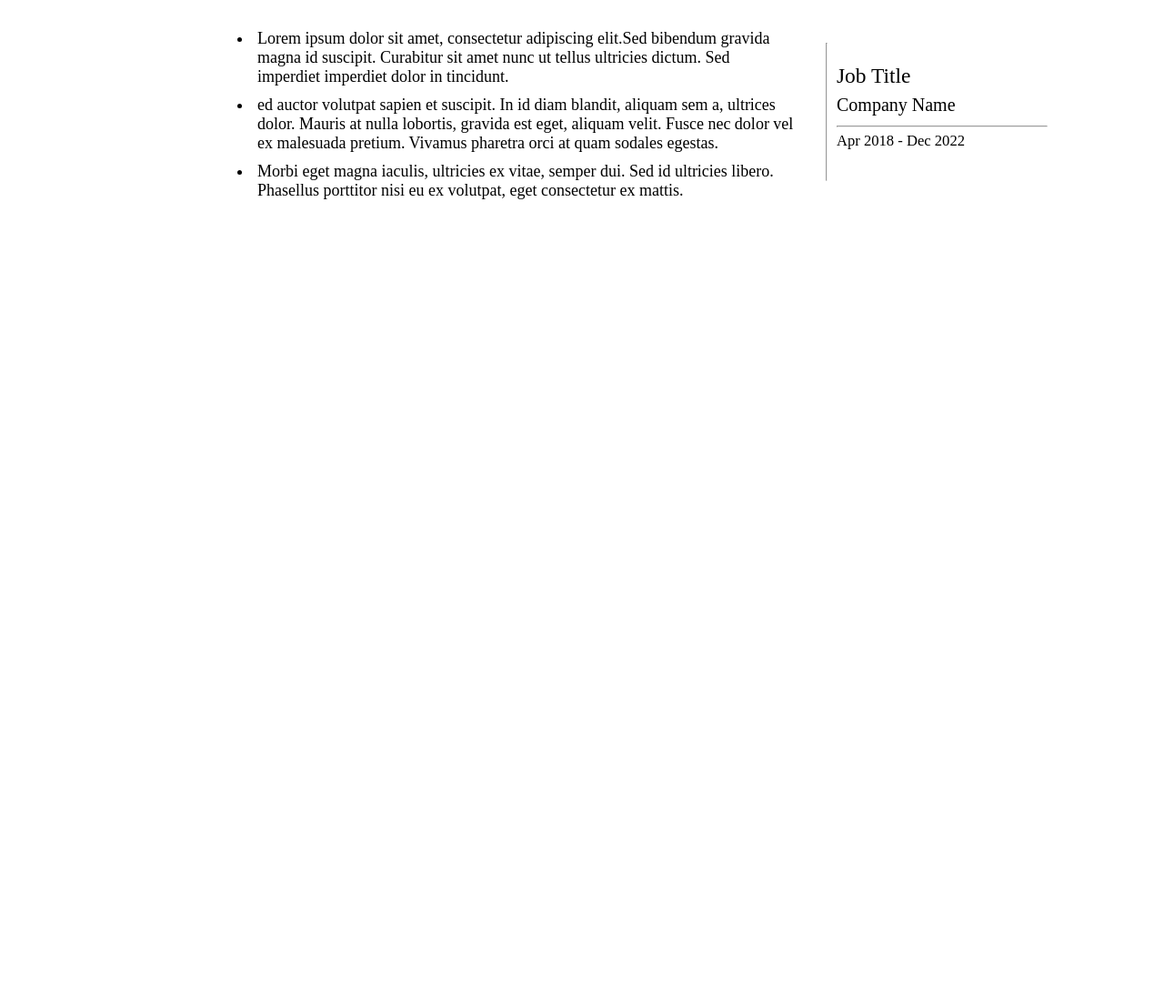
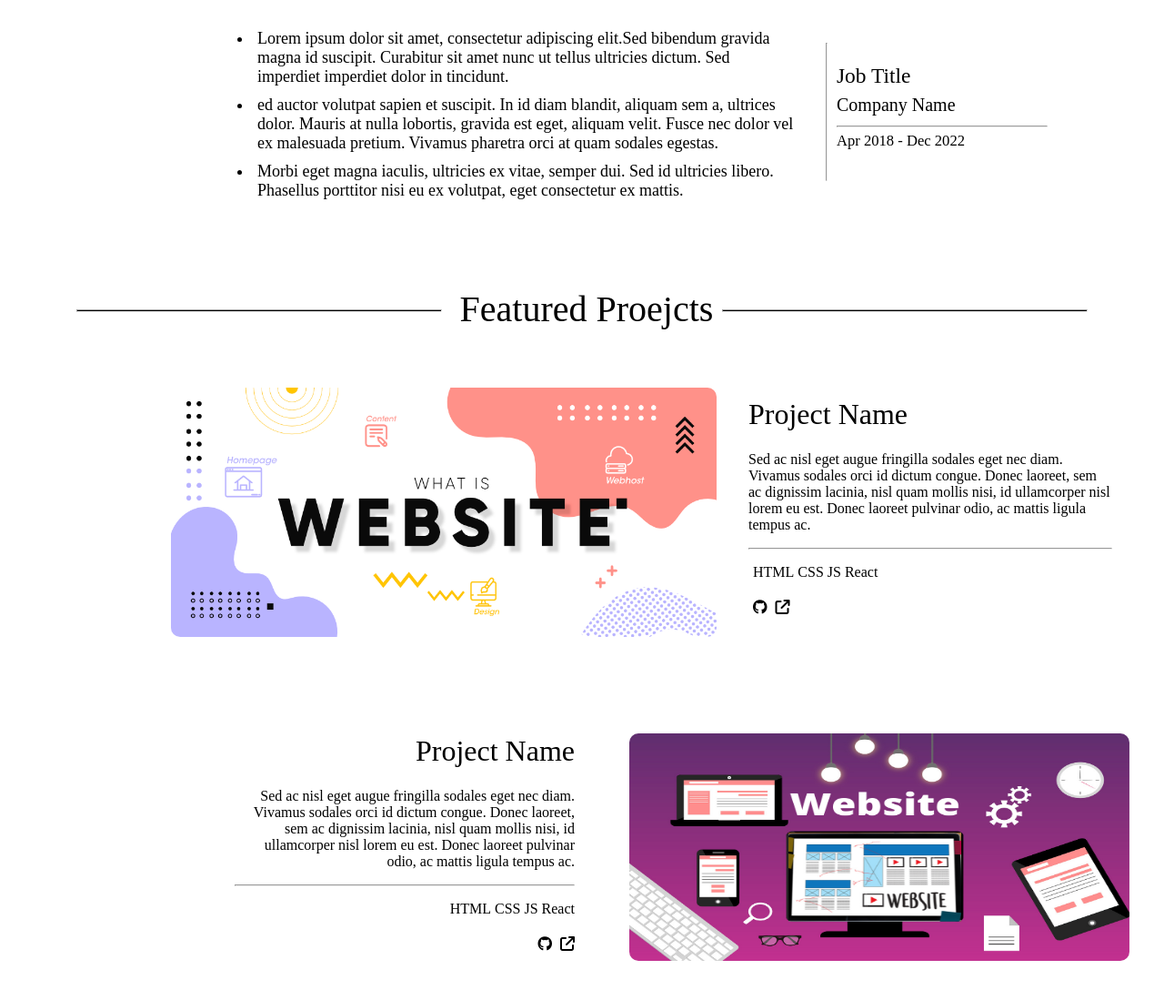
Before and after one commit to t3ng221/cdp_task, a plain HTML site: page index.html in a window 1280 px wide. Shown: the part 1877-2976 px from the top of the page at 91% size. Before the commit the page ends 2168 px from the top, so only its background shows below. Drawn offline with Linux system fonts and the light colour scheme.

Commit message:
featured projects added

```diff
--- a/index.html
+++ b/index.html
@@ -84,6 +84,49 @@
                 <h5 id="job_info_s13" class="job_info_s3" style="font-weight: 200;" >Apr 2018 - Dec 2022</h5>
                 </div>
             </div>
+<!-- Featured Project1 Section -->
+            <div class="feature_project">
+                <h2 style="text-align: center;font-size: 40px;font-weight: 300;"><hr id="heading_line_1"> Featured Proejcts<hr id="heading_line_2"></h2>
+                <div class="project_feature">
+                    <div class="project1_img">
+                        <img src="project1.png" alt="" style="border-radius: 10px;width: 600px;">
+                    </div>
+                    <div class="project1_details">
+                        <h1 style="font-weight: 300;">Project Name</h1>
+                        <p>Sed ac nisl eget augue fringilla sodales eget nec diam. Vivamus sodales orci id dictum congue. Donec laoreet, sem ac dignissim lacinia, nisl quam mollis nisi, id ullamcorper nisl lorem eu est. Donec laoreet pulvinar odio, ac mattis ligula tempus ac. </p>
+                        <hr>
+                        <ul  style="list-style: none;margin-left: -35px;">
+                            <li style="display: inline;">HTML</li>
+                            <li style="display: inline">CSS</li>
+                            <li style="display: inline">JS</li>
+                            <li style="display: inline">React</li>
+                        </ul>
+                        <i class="fa-brands fa-github" style="padding: 5px;"></i>
+                        <i class="fa-solid fa-arrow-up-right-from-square"></i>
+                    </div>
+                </div>
+            </div>
+<!-- Featured Project2 Section -->
+<div class="feature_project" id="feature_project2">
+        <div class="project1_details" style="width: 500px;" id="project2_details">
+            <h1 style="font-weight: 300;margin">Project Name</h1>
+            <p>Sed ac nisl eget augue fringilla sodales eget nec diam. Vivamus sodales orci id dictum congue. Donec laoreet, sem ac dignissim lacinia, nisl quam mollis nisi, id ullamcorper nisl lorem eu est. Donec laoreet pulvinar odio, ac mattis ligula tempus ac. </p>
+            <hr>
+            <ul  style="list-style: none; margin-left: -35px;">
+                <li style="display: inline;">HTML</li>
+                <li style="display: inline">CSS</li>
+                <li style="display: inline">JS</li>
+                <li style="display: inline">React</li>
+            </ul>
+            <i class="fa-brands fa-github" style="padding: 5px;"></i>
+            <i class="fa-solid fa-arrow-up-right-from-square"></i>
+        </div>
+        <div class="project1_img" id="project2_image">
+            <img src="project2.png" alt="" style="border-radius: 10px;width: 550px;height: 250px;margin-top: 30px;">
+        </div>
+
+</div>
+
 
        </div>
 </body>
--- a/style.css
+++ b/style.css
@@ -90,9 +90,8 @@
     background-color: black;
     display: inline-block;
     margin: 10px;
+}
 
-
-}
 #heading_line_2{
     width: 400px;
     color: black;
@@ -173,3 +172,45 @@
     margin-right: 200px;
 
 }
+.project1_img{
+    margin: 30px;
+    margin-left: 180px;
+}
+.project_feature{
+    display: flex;
+    width: 100%;
+    height: 350px;
+}
+.project1_details{
+    height: 50px;
+    width: 400px;
+    margin-left: 5px;
+    margin-top: 20px;
+}
+.project_language{
+    display: flex;
+}
+#feature_project{
+    display: flex;
+}
+/* project 2 style */
+#project2_img{
+    margin-top: 60px;
+    margin-left: 30px;
+}
+#feature_project2{
+    display: flex;
+    width: 100%;
+    height: 350px;
+}
+#project2_details{
+    height: 50px;
+    width: 500px;
+    margin-left: 250px;
+    margin-right: -120px;
+    margin-top: 40px;
+    text-align: end;
+}
+.project_language{
+    display: flex;
+}
```
Also changed, not shown: project1.png (added), project2.png (added).
